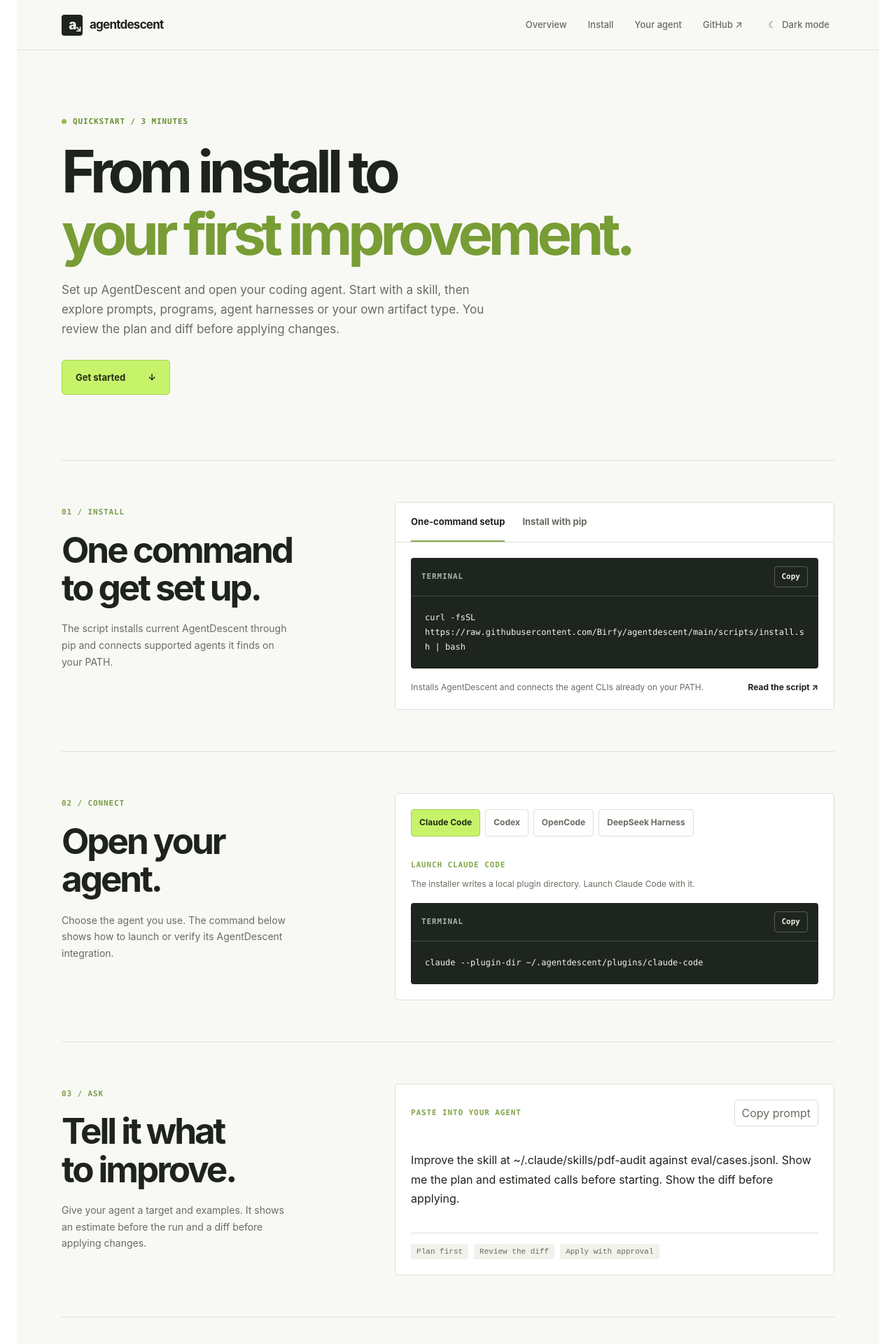
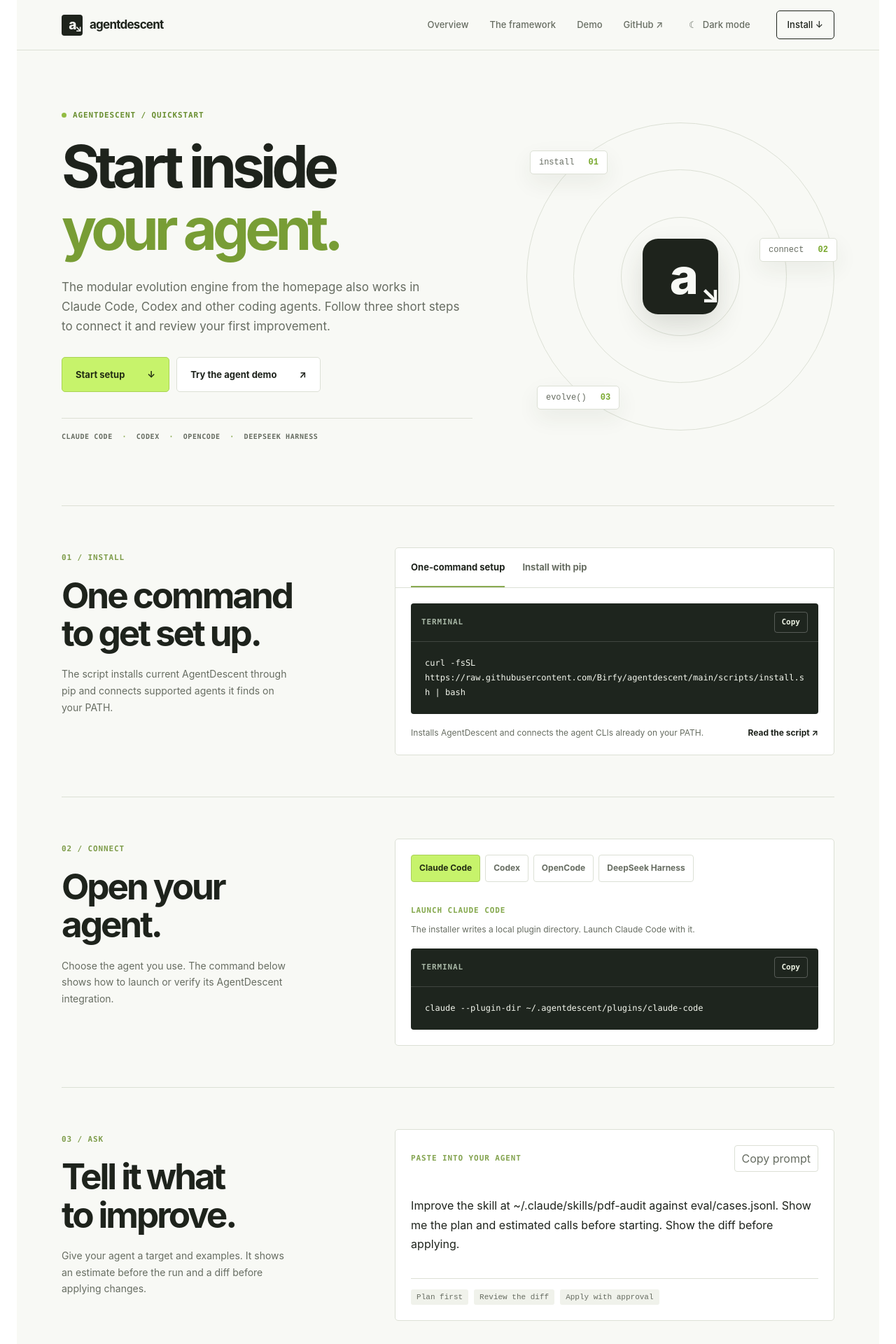
Before and after one commit to Birfy/agentdescent, an MkDocs documentation site: the page built from docs/install.md, in a window 1280 px wide. Shown: the top 1920 px of the page at 70% size. Built offline with MkDocs 1.6.1 and Material for MkDocs 9.7.7, drawn with Linux system fonts in a browser that asks for light colours; comment, search, counter and statistics services are not loaded; some of the changed text lies outside the part shown.

Commit message:
Bring quickstart into homepage visual flow

```diff
--- a/docs/assets/experience.css
+++ b/docs/assets/experience.css
@@ -157,7 +157,7 @@ body:has(.experience) .md-main{min-height:100vh}
 @media(max-width:950px){.framework-heading,.feature-heading{gap:5%}.module-seams{grid-template-columns:repeat(3,1fr)}.module-seams a{border-bottom:1px solid var(--line)}.module-seams a:nth-child(3n){border-right:0}.module-seams a:nth-last-child(-n+3){border-bottom:0}.capability-grid{grid-template-columns:repeat(2,1fr)}.capability-grid>a:nth-child(3n){border-right:1px solid var(--line)}.capability-grid>a:nth-child(2n){border-right:0}.capability-grid>a:nth-last-child(-n+3){border-bottom:1px solid var(--line)}.capability-grid>a:nth-last-child(-n+2){border-bottom:0}}
 @media(max-width:650px){.framework-heading,.feature-heading,.methods-band{display:block}.framework-heading .inline-link{margin-top:24px}.recipe-layout{grid-template-columns:1fr}.recipe-options{border-right:0;border-bottom:1px solid var(--line);display:grid;grid-template-columns:1fr 1fr}.recipe-options button{padding:14px;border-right:1px solid var(--line)}.recipe-options button:nth-child(2n){border-right:0}.recipe-options button:nth-child(-n+2){border-bottom:1px solid var(--line)}.recipe-options button strong{font-size:12px}.recipe-options button small{display:none}.recipe-preview-body{padding:22px}.module-seams{grid-template-columns:1fr 1fr}.module-seams a{padding:17px}.module-seams a:nth-child(2n){border-right:0}.module-seams a:last-child{border-bottom:0}.method-list{margin-top:30px}.method-list a{grid-template-columns:95px 1fr 16px;font-size:12px}.capability-grid{grid-template-columns:1fr}.capability-grid>a{min-height:0;border-right:0!important;border-bottom:1px solid var(--line)!important;padding:24px}.capability-grid>a:last-child{border-bottom:0!important}.capability-grid small{padding-top:15px}.feature-tail{align-items:flex-start;flex-direction:column;gap:12px}}
 @media(max-width:650px){.module-seams a:nth-child(odd){border-right:1px solid var(--line)}.module-seams a:nth-last-child(-n+3){border-bottom:1px solid var(--line)}.module-seams a:nth-last-child(-n+2){border-bottom:0}}
-@media(max-width:1100px) and (min-width:651px){.exp-nav-links a:not(.nav-start):not([href="#framework"]){display:none}}
+@media(max-width:1100px) and (min-width:651px){.exp-nav-links a:not(.nav-start):not([href$="#framework"]){display:none}}
 .policy-slots{display:flex;align-items:center;flex-wrap:wrap;gap:7px;margin-top:21px}
 .policy-slots strong{font:700 10px ui-monospace,monospace;letter-spacing:.06em;color:var(--muted);margin-right:10px}
 .policy-slots span{font:11px ui-monospace,monospace;color:var(--ink);background:var(--soft);border:1px solid var(--line);padding:5px 8px;border-radius:3px}
--- a/docs/assets/quickstart.css
+++ b/docs/assets/quickstart.css
@@ -1,11 +1,14 @@
 /* The Quickstart uses the shared editorial design from experience.css. */
 .qs3{max-width:1320px;margin:auto;padding:0 5vw}
-.qs3-hero{padding:94px 0 93px;max-width:860px}
+.qs3-hero{min-height:630px;padding:85px 0 90px;display:grid;grid-template-columns:minmax(0,1fr) minmax(350px,.75fr);align-items:center;gap:7%}
+.qs3-hero-content{position:relative;z-index:1}
 .qs3-eyebrow{display:flex;align-items:center;gap:9px;color:#6a8f31}
 .experience[data-theme=dark] .qs3-eyebrow{color:var(--accent)}
-.md-typeset .experience .qs3-hero h1{font-size:clamp(56px,6.5vw,92px);letter-spacing:-.075em;margin:20px 0 22px}
-.qs3-hero p{max-width:620px;color:var(--muted);font-size:17px;line-height:1.65}
-.qs3-hero .exp-button{margin-top:30px}
+.md-typeset .experience .qs3-hero h1{font-size:clamp(58px,6.5vw,94px);letter-spacing:-.075em;margin:22px 0 25px}
+.qs3-hero p{max-width:570px;color:var(--muted);font-size:17px;line-height:1.65}
+.qs3-hero .hero-ctas{margin-top:30px}
+.qs3-hero-meta{margin-top:37px;padding-top:17px;border-top:1px solid var(--line);font:700 10px/1.7 ui-monospace,SFMono-Regular,Consolas,monospace;letter-spacing:.06em;color:var(--muted)}
+.qs3-hero-meta span{color:#82a747;padding:0 7px}
 .qs3-step{display:grid;grid-template-columns:minmax(260px,.75fr) minmax(0,1.25fr);gap:9%;padding:59px 0;border-top:1px solid var(--line)}
 .qs3-step-head>span{color:#7f9d4c}
 .md-typeset .experience .qs3-step h2{font-size:clamp(37px,4vw,58px);margin:16px 0 20px}
@@ -30,6 +33,7 @@
 .qs3-more{padding:70px 0 80px;border-top:1px solid var(--line)}.md-typeset .experience .qs3-more h2{font-size:40px;margin:0 0 28px}
 .qs3-more details{border-top:1px solid var(--line);padding:19px 0}.qs3-more details:last-child{border-bottom:1px solid var(--line)}
 .qs3-more summary{cursor:pointer;font-size:14px;font-weight:650;color:var(--ink)}.qs3-more p{max-width:850px;margin:15px 0 0;color:var(--muted);font-size:13px;line-height:1.7}.qs3-more a{border-bottom:1px solid var(--ink);color:var(--ink)}
-.qs3-end{display:flex;align-items:center;justify-content:space-between;gap:30px;padding:58px 0 85px;border-top:1px solid var(--line)}.qs3-end .section-label{border:0;padding:0;margin-bottom:15px}.md-typeset .experience .qs3-end h2{font-size:45px}.qs3-end p{color:var(--muted);font-size:14px;margin-top:12px}
+.qs3-end{display:flex;align-items:center;justify-content:space-between;gap:30px;padding:58px 0 85px;border-top:1px solid var(--line)}.qs3-end .section-label{border:0;padding:0;margin-bottom:15px}.md-typeset .experience .qs3-end h2{font-size:45px}.qs3-end p{color:var(--muted);font-size:14px;margin-top:12px;max-width:650px}.qs3-end code{background:var(--soft);color:var(--ink);padding:2px 4px;border-radius:2px}
+@media(max-width:950px){.qs3-hero{grid-template-columns:1fr;min-height:auto;padding:70px 0 65px}}
 @media(max-width:900px){.qs3-step{grid-template-columns:1fr;gap:26px}.qs3-step-head p{max-width:650px}}
-@media(max-width:650px){.qs3-hero{padding:67px 0 72px}.md-typeset .experience .qs3-hero h1{font-size:clamp(48px,10vw,63px)}.qs3-hero p{font-size:15px}.qs3-step{padding:43px 0}.md-typeset .experience .qs3-step h2{font-size:39px}.qs3-install-card,.qs3-host-card,.qs3-prompt{padding:15px}.qs3-tabbar{margin:-15px -15px 17px;padding:0 15px}.qs3-tabbar button{font-size:12px}.qs3-install-foot{flex-direction:column;gap:8px}.qs3-host-tabs button{font-size:11px}.qs3-prompt>p{font-size:14px;padding:25px 0}.qs3-end{align-items:flex-start;flex-direction:column}}
+@media(max-width:650px){.qs3-hero{padding:67px 0 72px}.md-typeset .experience .qs3-hero h1{font-size:clamp(48px,10vw,63px)}.qs3-hero p{font-size:15px}.qs3-hero-meta{font-size:9px}.qs3-step{padding:43px 0}.md-typeset .experience .qs3-step h2{font-size:39px}.qs3-install-card,.qs3-host-card,.qs3-prompt{padding:15px}.qs3-tabbar{margin:-15px -15px 17px;padding:0 15px}.qs3-tabbar button{font-size:12px}.qs3-install-foot{flex-direction:column;gap:8px}.qs3-host-tabs button{font-size:11px}.qs3-prompt>p{font-size:14px;padding:25px 0}.qs3-end{align-items:flex-start;flex-direction:column}}
--- a/docs/install.md
+++ b/docs/install.md
@@ -3,9 +3,9 @@ description: Install AgentDescent in one command or with pip, connect Claude Cod
 ---
 
 <div class="experience exp-quickstart" data-theme="light">
-  <nav class="exp-nav" aria-label="Quickstart navigation"><a class="exp-brand" href="../"><span class="brand-mark">a<span>↘</span></span> agentdescent</a><div class="exp-nav-links"><a href="../">Overview</a><a href="#connect">Install</a><a href="#agent">Your agent</a><a href="https://github.com/Birfy/agentdescent">GitHub ↗</a><button class="theme-toggle" type="button" aria-label="Switch color theme">◐ <span>Theme</span></button></div></nav>
+  <nav class="exp-nav" aria-label="Quickstart navigation"><a class="exp-brand" href="../"><span class="brand-mark">a<span>↘</span></span> agentdescent</a><div class="exp-nav-links"><a href="../">Overview</a><a href="../#framework">The framework</a><a href="../#demo">Demo</a><a href="https://github.com/Birfy/agentdescent">GitHub ↗</a><button class="theme-toggle" type="button" aria-label="Switch color theme">◐ <span>Theme</span></button><a class="nav-start" href="#connect">Install <span>↓</span></a></div></nav>
   <main class="qs3">
-    <section class="qs3-hero"><div class="qs3-eyebrow"><span class="pulse-dot"></span> QUICKSTART / 3 MINUTES</div><h1>From install to<br><em>your first improvement.</em></h1><p>Set up AgentDescent and open your coding agent. Start with a skill, then explore prompts, programs, agent harnesses or your own artifact type. You review the plan and diff before applying changes.</p><a class="exp-button primary" href="#connect">Get started <span>↓</span></a></section>
+    <section class="qs3-hero"><div class="qs3-hero-content"><div class="qs3-eyebrow"><span class="pulse-dot"></span> AGENTDESCENT / QUICKSTART</div><h1>Start inside<br><em>your agent.</em></h1><p>The modular evolution engine from the homepage also works in Claude Code, Codex and other coding agents. Follow three short steps to connect it and review your first improvement.</p><div class="hero-ctas"><a class="exp-button primary" href="#connect">Start setup <span>↓</span></a><a class="exp-button ghost" href="../#demo">Try the agent demo <span>↗</span></a></div><div class="qs3-hero-meta">CLAUDE CODE <span>·</span> CODEX <span>·</span> OPENCODE <span>·</span> DEEPSEEK HARNESS</div></div><div class="hero-aside" aria-hidden="true"><div class="orbit orbit-one"></div><div class="orbit orbit-two"></div><div class="orbit orbit-three"></div><div class="orbit-center">a<span>↘</span></div><div class="orbit-note note-one">install <b>01</b></div><div class="orbit-note note-two">connect <b>02</b></div><div class="orbit-note note-three">evolve() <b>03</b></div></div></section>
 
     <section class="qs3-step" id="connect"><div class="qs3-step-head"><span>01 / INSTALL</span><h2>One command<br>to get set up.</h2><p>The script installs current AgentDescent through pip and connects supported agents it finds on your PATH.</p></div><div class="qs3-install-card"><div class="qs3-tabbar" role="tablist" aria-label="Installation method"><button role="tab" aria-selected="true" class="active" data-install-mode="script">One-command setup</button><button role="tab" aria-selected="false" data-install-mode="pip">Install with pip</button></div><div class="qs3-terminal"><div class="qs3-terminal-head"><span>TERMINAL</span><button id="qs3-copy-install" class="exp-copy">Copy</button></div><pre id="qs3-install-command">curl -fsSL https://raw.githubusercontent.com/Birfy/agentdescent/main/scripts/install.sh | bash</pre></div><div class="qs3-install-foot"><span id="qs3-install-note">Installs AgentDescent and connects the agent CLIs already on your PATH.</span><a href="https://github.com/Birfy/agentdescent/blob/main/scripts/install.sh">Read the script ↗</a></div></div></section>
 
@@ -14,7 +14,7 @@ description: Install AgentDescent in one command or with pip, connect Claude Cod
     <section class="qs3-step qs3-ask" id="ask"><div class="qs3-step-head"><span>03 / ASK</span><h2>Tell it what<br>to improve.</h2><p>Give your agent a target and examples. It shows an estimate before the run and a diff before applying changes.</p></div><div class="qs3-prompt"><div class="qs3-prompt-top"><span>PASTE INTO YOUR AGENT</span><button id="qs3-copy-prompt" class="exp-copy">Copy prompt</button></div><p id="qs3-prompt-text">Improve the skill at ~/.claude/skills/pdf-audit against eval/cases.jsonl. Show me the plan and estimated calls before starting. Show the diff before applying.</p><div class="qs3-prompt-foot"><span>Plan first</span><span>Review the diff</span><span>Apply with approval</span></div></div></section>
 
     <section class="qs3-more"><h2>Good to know.</h2><details><summary>What about provider keys and cost?</summary><p>A model-backed run needs a configured provider key. Run <code>agentdescent doctor</code> to check your setup. Your agent shows the plan and estimated call count before starting. <code>agentdescent demo</code> runs offline without a key.</p></details><details><summary>Can I explore the algorithm ports?</summary><p>All 20 algorithm ports print their configuration with <code>--dry-run</code> and make no model call. See the <a href="../self-evolution-examples/">port catalog</a>.</p></details><details id="published-v050-installation-and-source-examples"><summary>Can I install from PyPI?</summary><p>Yes. <code>pip install agentdescent</code> installs the published stable release. The command above installs current <code>main</code> with the latest agent integrations. See the <a href="../plugin-quickstart/">plugin guide</a> for the stable release.</p></details><details id="building-the-docs"><summary>How do I build these docs?</summary><p>From a checkout: <code>pip install -e ".[docs]"</code>, then <code>mkdocs serve</code> for a local preview or <code>mkdocs build --strict</code> for a site build.</p></details></section>
-    <section class="qs3-end"><div><span class="section-label">NEXT STEP</span><h2>See it in action.</h2><p>Try the interactive sample before running it in your own agent.</p></div><a class="exp-button primary" href="../#demo">Open the demo <span>↗</span></a></section>
+    <section class="qs3-end"><div><span class="section-label">BEYOND THE QUICKSTART</span><h2>One path into a bigger framework.</h2><p>This agent workflow is a starting point. To evolve custom artifacts or plug in different algorithms, explore the same <code>evolve()</code> engine shown on the homepage.</p></div><a class="exp-button primary" href="../#framework">Explore the framework <span>↗</span></a></section>
   </main>
-  <footer class="exp-footer"><a class="exp-brand" href="../"><span class="brand-mark">a<span>↘</span></span> agentdescent</a><span>Open source · MIT</span><div><a href="../plugins/">Plugin docs</a><a href="https://github.com/Birfy/agentdescent">GitHub ↗</a></div></footer>
+  <footer class="exp-footer"><a class="exp-brand" href="../"><span class="brand-mark">a<span>↘</span></span> agentdescent</a><span>Open source · MIT</span><div><a href="https://github.com/Birfy/agentdescent">GitHub ↗</a><a href="../plugins/">Plugin docs</a><a href="../results/">Results</a></div></footer>
 </div>
```
